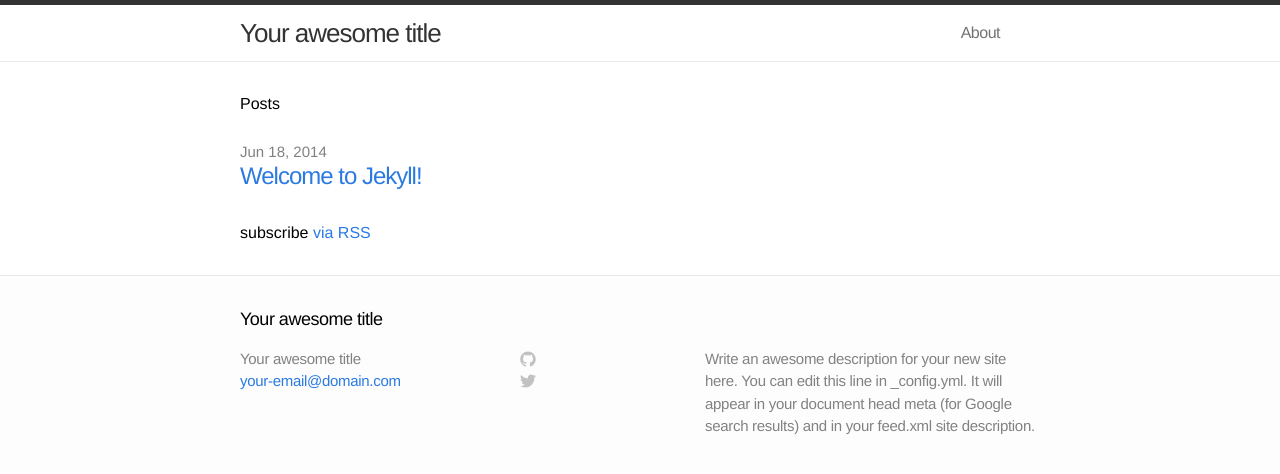
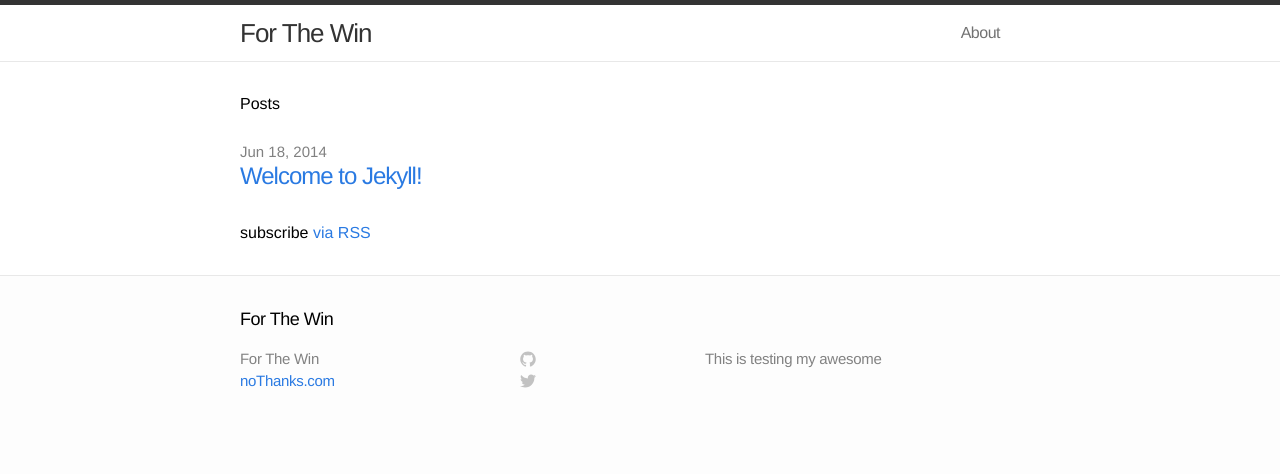
Before and after one commit to Dismembered/Dismembered.github.io, a Jekyll site: the page built from index.html, in a window 1280 px wide. Shown: the top 474 px of the page. Built offline with Jekyll 4.4.1, drawn with Linux system fonts in a browser that asks for light colours.

Commit message:
Update _config.yml

```diff
--- a/_config.yml
+++ b/_config.yml
@@ -1,9 +1,9 @@
 # Site settings
-title: Your awesome title
-email: your-email@domain.com
-description: "Write an awesome description for your new site here. You can edit this line in _config.yml. It will appear in your document head meta (for Google search results) and in your feed.xml site description."
+title: For The Win
+email: noThanks.com
+description: "This is testing my awesome"
 baseurl: ""
-url: "http://yourdomain.com"
+url: "win.com"
 
 # Build settings
 markdown: kramdown
```
